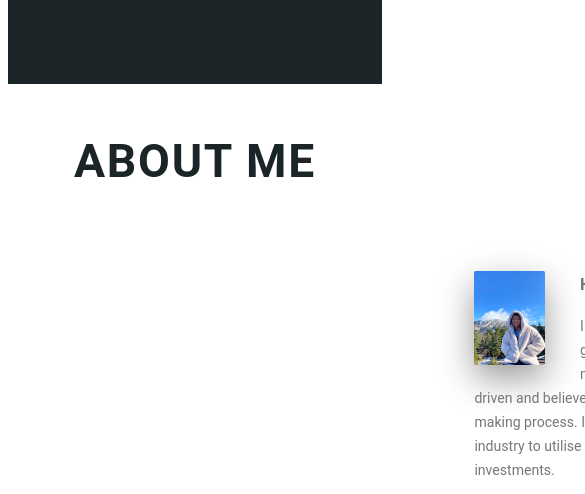
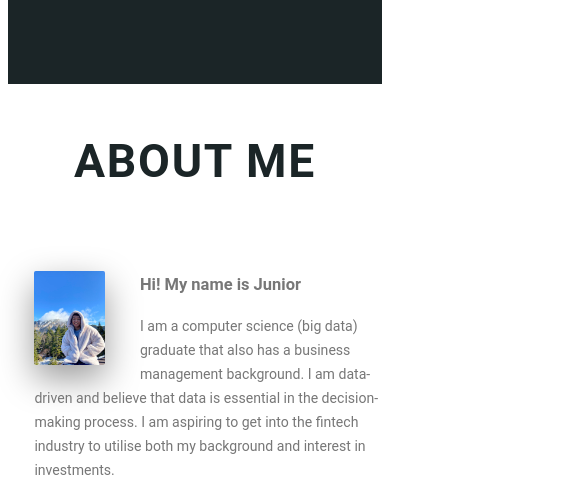
Before and after one commit to jrt-cmx/Portfolio, a plain HTML site: page index.html in a window 390 px wide. Shown: the part 684-1178 px from the top of the page, 585 px wide, since content can reach past the window. Drawn offline with Linux system fonts and the light colour scheme.

Commit message:
Update style.css

```diff
--- a/css/style.css
+++ b/css/style.css
@@ -108,7 +108,7 @@ body
 {
     height: 70vh;
 }
-        .aboutme
+    .aboutme
     {
         margin-left: 50rem;
         font-size: 1.6rem;
@@ -120,6 +120,7 @@ body
         {
             max-width: 40rem;
             padding: 0 3rem;
+            margin-left: 0rem;
         }
     }
 
```
